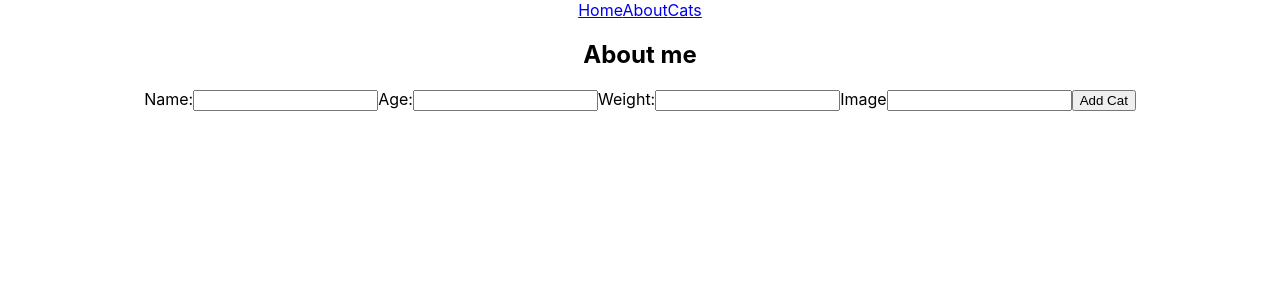
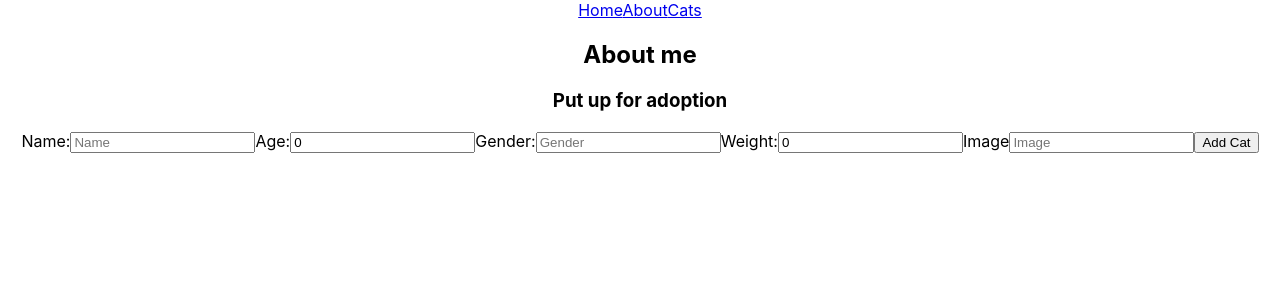
Before and after one commit to AntontheGreat/phase-2-project-cat-shelter, a React (Create React App) app: page /about in a window 1280 px wide. Shown: the top 300 px of the page. Built offline with nearby package versions, Linux system fonts and the light colour scheme; data requests are answered from the project's data file.

Commit message:
Cat Form

```diff
--- a/db.json
+++ b/db.json
@@ -4,6 +4,7 @@
       "id": 1,
       "name": "Mr. Whiskers",
       "age": 1,
+      "gender": "male",
       "weight": "20",
       "isAdopted": false,
       "image": "https://static.wikia.nocookie.net/disney/images/8/8e/Whiskers_closeup.jpg"
@@ -12,18 +13,10 @@
       "id": 2,
       "name": "Peter Purrer",
       "age": 3,
+      "gender": "male",
       "weight": "10",
       "isAdopted": true,
       "image": "https://assets-prd.ignimgs.com/2021/05/28/miles-morales-bodega-cat-suit-marvel-gallery-60b116708bba9-1-1622233414999.jpg"
-    },
-    {
-      "cat": {
-        "name": "test",
-        "age": "22",
-        "weight": "180",
-        "image": "https://tstng.co/images/testing.png"
-      },
-      "id": 3
     }
   ]
 }
--- a/src/components/App.js
+++ b/src/components/App.js
@@ -5,9 +5,9 @@ import Home from "./Home";
 import About from "./About";
 import CatForm from './CatForm';
 import './App.css';
-import CatContainer from './CatContainer';
+import CatContainer from './CatContianer';
 
-const API = "http://localhost:3001/cats"
+const API = "http://localhost:3000/cats"
 
 function App() {
   const [page, setPage] = useState("/");
@@ -16,8 +16,12 @@ function App() {
   useEffect(() => {
     fetch(API)
      .then(res => res.json())
-     .then(setCats)
+     .then(setCats);
   }, []);
+
+  const handleNewCat = (freshBatchCat) => {
+    setCats([freshBatchCat, ...cats]);
+  }
 
   return (
     <div className="App">
@@ -26,7 +30,7 @@ function App() {
           <Route path="/" element={<Home />} />
           <Route path="/about" element={<About />} />
         </Routes>
-        <CatForm />
+        <CatForm handleNewCat={handleNewCat} />
         <Routes>
           <Route path="/cats" element={<CatContainer cats={cats} />} />
         </Routes>
--- a/src/components/CatCardBack.js
+++ b/src/components/CatCardBack.js
@@ -2,20 +2,15 @@ import React from "react";
 
 function CatCardBack({ cat }) {
 
-    const renderCatDetails=[]
-
-    for (let key in cat) {
-        if (key !== "name" && key !== "image")
-        renderCatDetails.push(<p>{`${key}: ${cat[key]}`}</p>)
-    }
-
     return (
-        <div>
-            <ul>
-                {renderCatDetails}
-            </ul>
+        <div className="cardBack">
+            <p>Age: {cat.age}</p>
+            <p>Weight: {cat.weight}</p>
+            <p>Gender: {cat.gender}</p>
         </div>
     )
 }
 
 export default CatCardBack;
+
+// age, weight, gender, is adopted
--- a/src/components/CatContainer.js
+++ /dev/null
@@ -1,39 +0,0 @@
-import React from "react";
-import CatCard from "./CatCard";
-
-function CatContainer({ cats }) {
-
-    // function handleDeleteClick(id) {
-    //     fetch(`http://localhost:3000/cats/${id}`, {
-    //         method: 'DELETE',
-    //     })
-    //         .then((r) => r.json())
-    //         .then(() => {
-    //             const updatedCats = cats.filter(cat => cat.id === id);
-    //             setCats(updatedCats);
-    //     });
-    // }
-
-    // const catCards = cats.map((cat, index) => (
-    //     <CatCard
-    //         cat={cat}
-    //         key={cat.id}
-    //         id={cat.id}
-    //         name={cat.name}
-    //         age={cat.age}
-    //         weight={cat.weight}
-    //         image={cat.image}
-    //         onDeleteClick={handleDeleteClick}
-    //         />
-    // ));
-
-    return (
-        <div id="cat-collection" className="ui grid container">
-            {cats.map((cat) => (
-                <CatCard cat={cat} />
-            ))}
-        </div>
-    );
-}
-
-export default CatContainer;
--- /dev/null
+++ b/src/components/CatContianer.js
@@ -0,0 +1,14 @@
+import React from "react";
+import CatCard from "./CatCard";
+
+function CatContainer({ cats }) {
+    return (
+        <div id="cat-collection" className="ui grid container" >
+            {cats.map((cat) => (
+                <CatCard key={cat.id} cat={cat} />
+            ))}
+        </div>
+    )
+}
+
+export default CatContainer;
--- a/src/components/CatForm.js
+++ b/src/components/CatForm.js
@@ -1,17 +1,26 @@
 import React, { useState } from "react";
 
-function CatForm(cats, addCats) {
+const API = "http://localhost:3000/cats"
+
+function CatForm({ handleNewCat }) {
     const [name, setName] = useState("");
-    const [age, setAge] = useState("");
-    const [weight, setWeight] = useState("");
+    const [age, setAge] = useState(0);
+    const [gender, setGender] = useState("");
+    const [weight, setWeight] = useState(0);
     const [image, setImage] = useState("");
 
-    function handleSubmit(event) {
-        event.preventDefault()
-        const newCat = {
-            cat: { name, age, weight, image }
+    function handleSubmit(e) {
+        e.preventDefault();
+
+        let newCat = {
+            name: name,
+            age: age,
+            gender: gender,
+            weight: weight,
+            image: image
         }
-        fetch("http://localhost:3000/cats", {
+
+        fetch(API, {
             method: "POST",
             headers: {
                 "Content-Type": "application/json",
@@ -19,25 +28,27 @@ function CatForm(cats, addCats) {
             body: JSON.stringify(newCat),
         })
             .then(r => r.json())
-            .then(data => {
-                addCats({ ...cats, data });
-            })
+            .then(freshBatchCat => handleNewCat(freshBatchCat))
     }
 
     return (
         <div className="cat-form">
-            <form onSubmit={handleSubmit}>
+            <h3>Put up for adoption</h3>
+            <form onSubmit={(e) => {handleSubmit(e)}}>
                 <label htmlFor="name">Name:</label>
-                <input type="text" id="name" value={name} onChange={e => setName(e.target.value)} />
+                <input type="text" id="name" placeholder="Name" value={name} onChange={e => setName(e.target.value)} />
 
                 <label htmlFor="age">Age:</label>
-                <input type="number" id="age" value={age} onChange={e => setAge(e.target.value)} />
+                <input type="number" id="age" placeholder="Age" value={age} onChange={e => setAge(e.target.value)} />
+
+                <label htmlFor="age">Gender:</label>
+                <input type="text" id="gender" placeholder="Gender" value={gender} onChange={e => setGender(e.target.value)} />
 
                 <label htmlFor="weight">Weight:</label>
-                <input type="number" id="weight" value={weight} onChange={e => setWeight(e.target.value)} />
+                <input type="number" id="weight" placeholder="Weight" value={weight} onChange={e => setWeight(e.target.value)} />
 
                 <label htmlFor="image">Image</label>
-                <input type="text" id="image" value={image} onChange={e => setImage(e.target.value)} />
+                <input type="text" id="image" placeholder="Image" value={image} onChange={e => setImage(e.target.value)} />
 
                 <button type="submit">Add Cat</button>
             </form>
```
